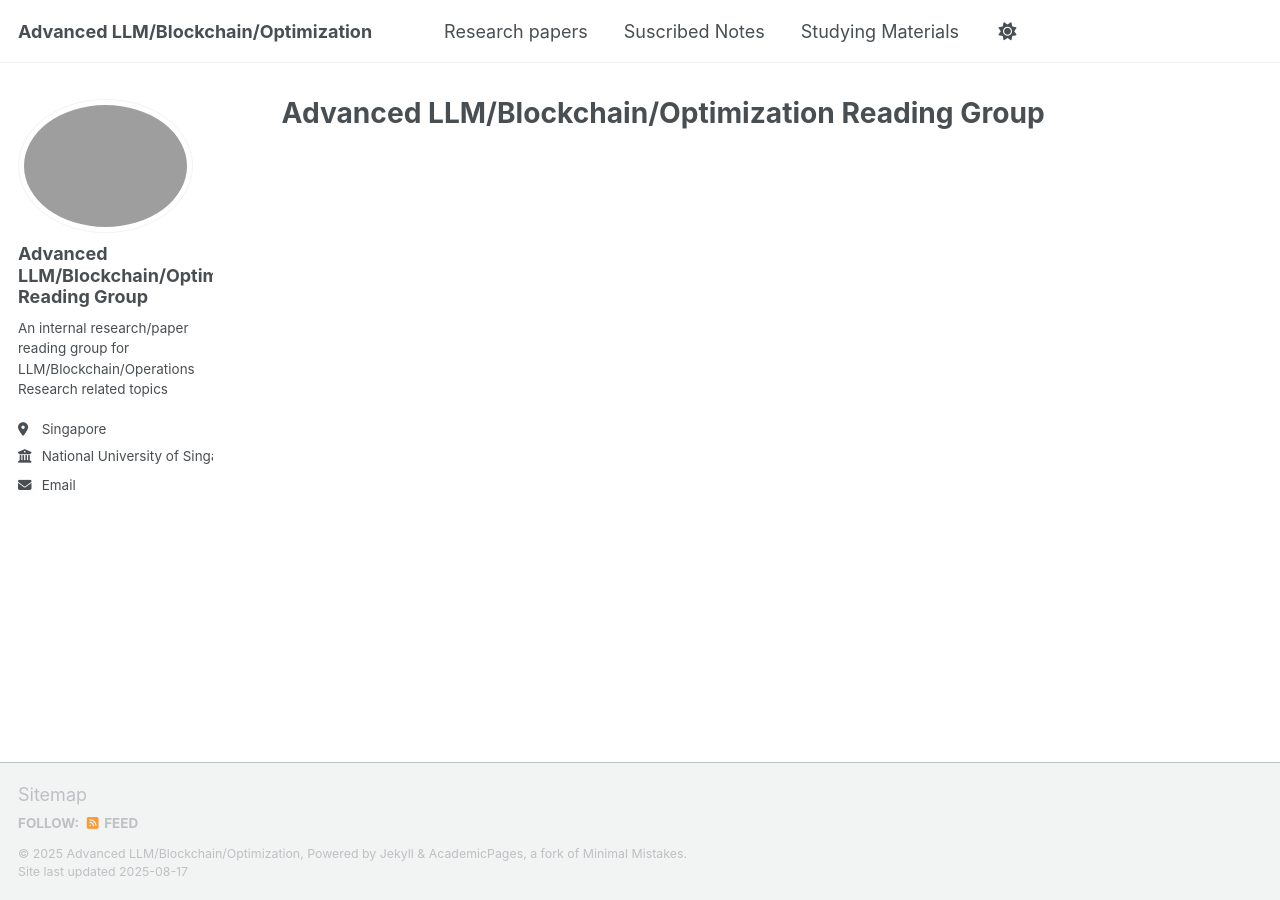
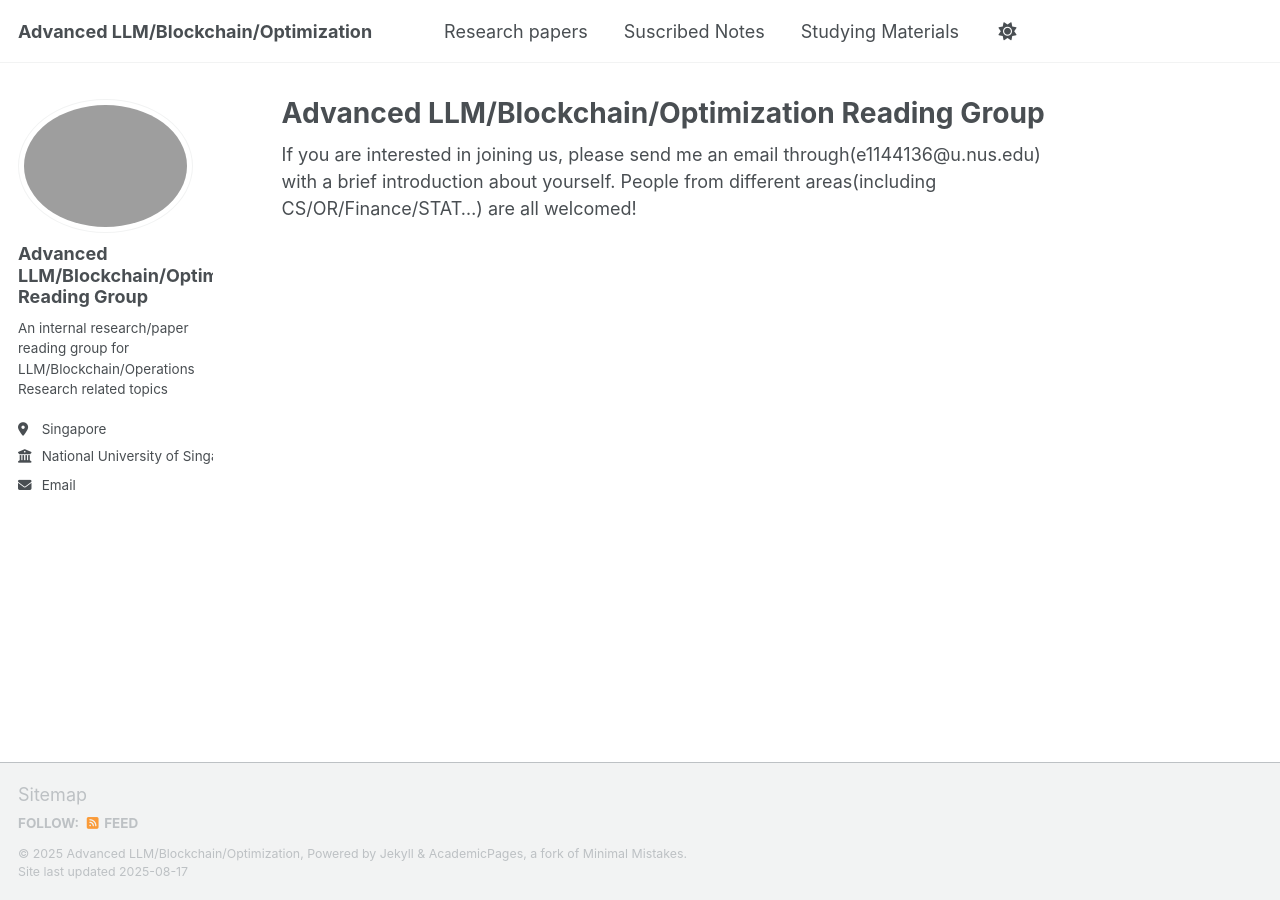
Before and after one commit to Kiloswang/Advanced-LLM-Blockchain-Optimization, a Jekyll site: the page built from _pages/about.md, in a window 1280 px wide. Built offline with Jekyll 4.4.1, drawn with Linux system fonts in a browser that asks for light colours; a script that is not in the unit is left out.

Commit message:
Update about.md

```diff
--- a/_pages/about.md
+++ b/_pages/about.md
@@ -6,3 +6,5 @@ redirect_from:
   - /about/
   - /about.html
 ---
+
+If you are interested in joining us, please send me an email through(e1144136@u.nus.edu) with a brief introduction about yourself. People from different areas(including CS/OR/Finance/STAT...) are all welcomed!
```
